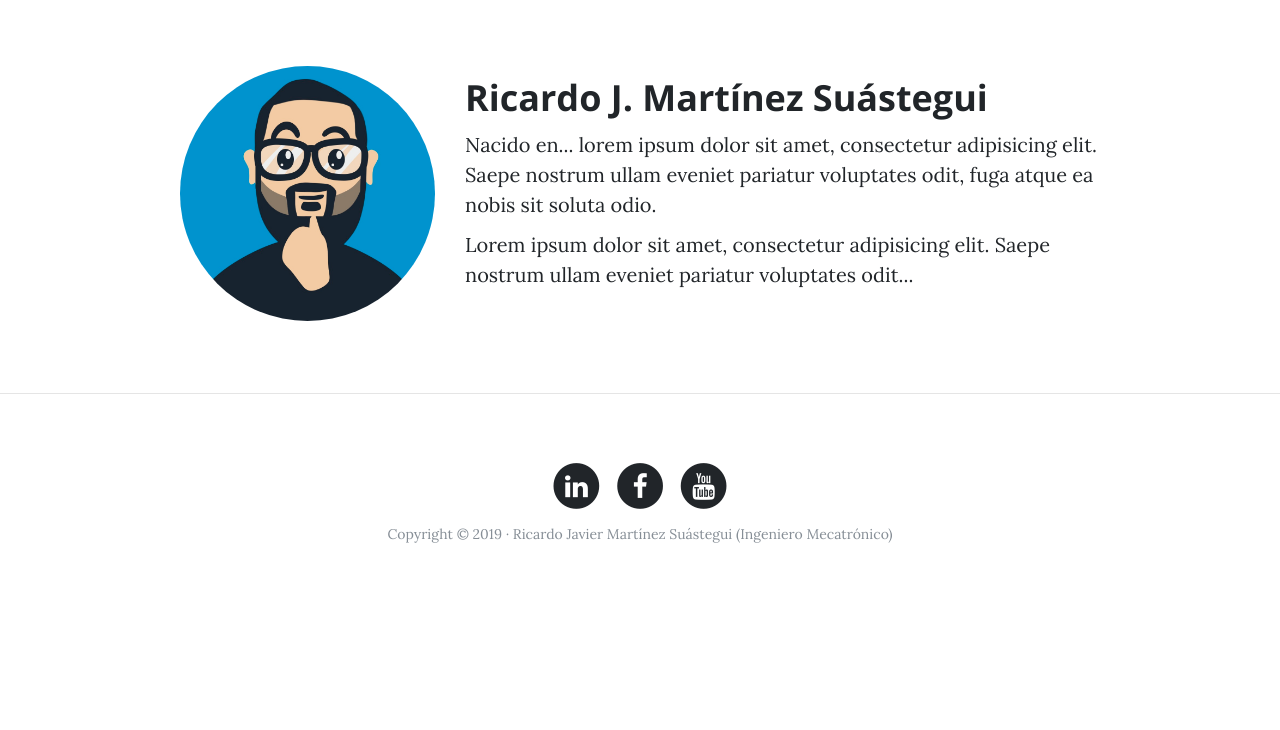
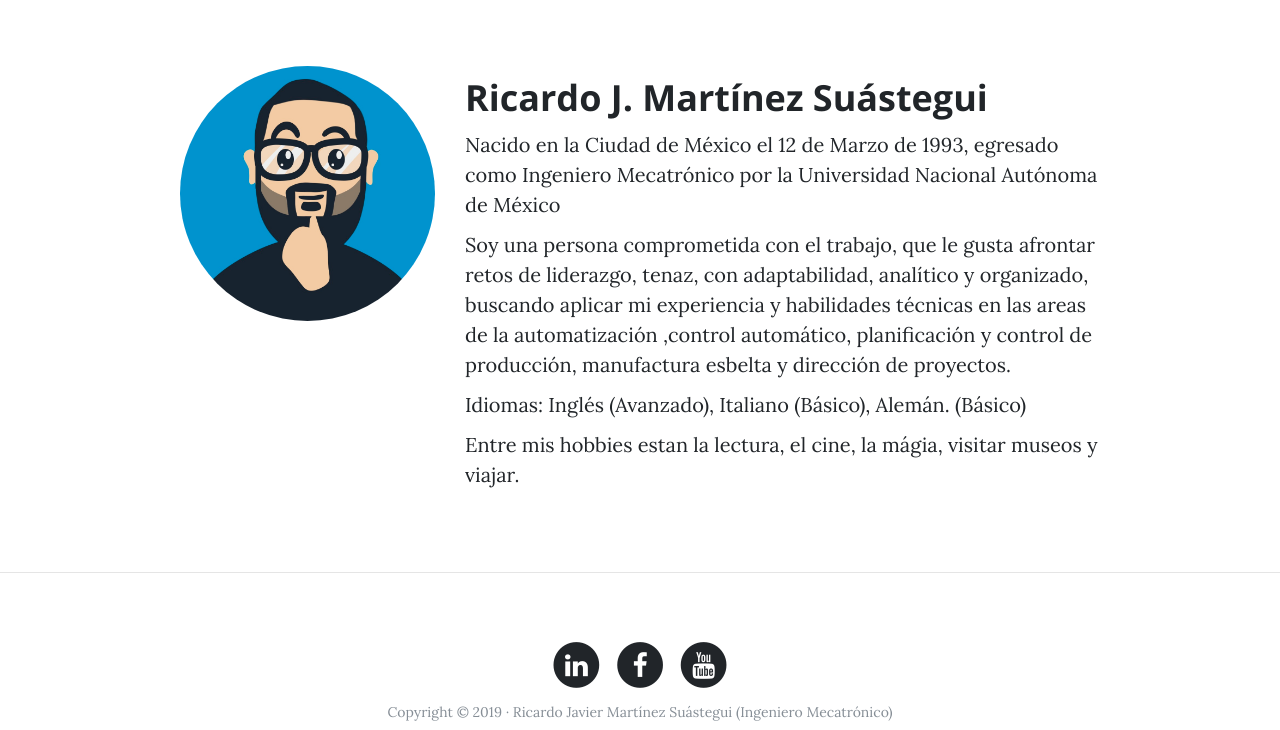
Before and after one commit to drachenjager/web-personal-1, a Django app: page /about-me/ in a window 1280 px wide. Shown: the part 536-1266 px from the top of the page. Before the commit the page ends 1079 px from the top, so only its background shows below. Run offline with Django 3.2, Linux system fonts and the light colour scheme; some libraries are stand-ins or nearby versions.

Commit message:
Update about.html

```diff
--- a/webpersonal/core/templates/core/about.html
+++ b/webpersonal/core/templates/core/about.html
@@ -17,8 +17,12 @@
         </div>
         <div class="col-lg-7 col-md-8">
           <h2 class="section-heading">Ricardo J. Martínez Suástegui</h2>
-          <p>Nacido en... lorem ipsum dolor sit amet, consectetur adipisicing elit. Saepe nostrum ullam eveniet pariatur voluptates odit, fuga atque ea nobis sit soluta odio.</p>
-          <p>Lorem ipsum dolor sit amet, consectetur adipisicing elit. Saepe nostrum ullam eveniet pariatur voluptates odit...</p>
+          <p>Nacido en la Ciudad de México el 12 de Marzo de 1993, egresado como Ingeniero Mecatrónico por la Universidad Nacional Autónoma de México</p>
+          <p>Soy una persona comprometida con el trabajo, que le gusta afrontar retos de liderazgo, tenaz, con adaptabilidad, analítico y organizado, buscando
+              aplicar mi experiencia  y habilidades técnicas en las areas de la automatización
+              ,control automático, planificación y control de producción, manufactura esbelta y dirección de proyectos.</p>
+            <p>Idiomas: Inglés (Avanzado), Italiano (Básico), Alemán. (Básico)</p>
+            <p>Entre mis hobbies estan la lectura, el cine, la mágia, visitar museos y viajar.</p>
         </div>
 </div>
 {%endblock%}
```
